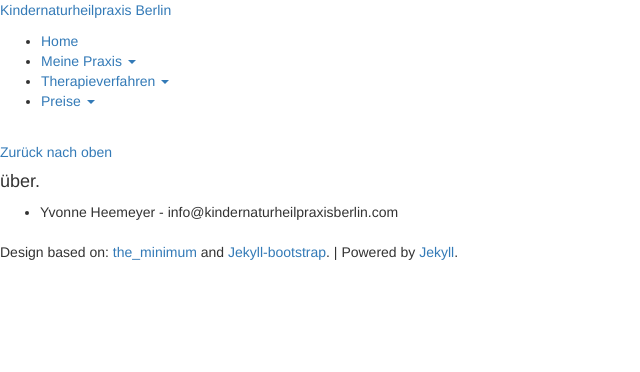
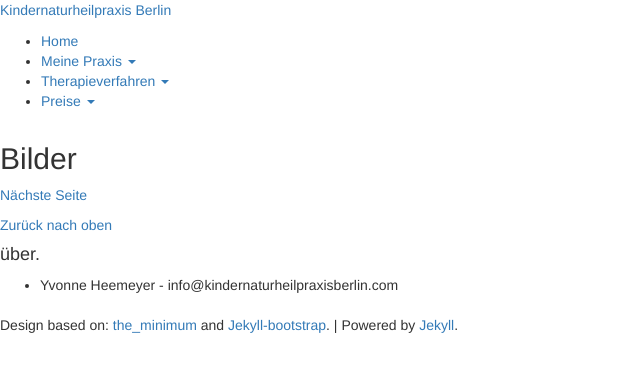
Before and after one commit to heilpraktiker/heilpraktiker.github.io, a Jekyll site: the page built from meine-praxis/bilder/index.md, in a window 1280 px wide. Shown: the top 372 px of the page, without its empty margins (0-640 px from the left). Built offline with Jekyll 4.4.1, drawn with Linux system fonts in a browser that asks for light colours; nearby versions of some CDN libraries; comment, search, counter and statistics services are not loaded.

Commit message:
Updated index.md

```diff
--- a/meine-praxis/bilder/index.md
+++ b/meine-praxis/bilder/index.md
@@ -1,6 +1,12 @@
 ---
 layout: page
-title: "Index"
+title: Index
 description: ""
+published: true
 ---
+
 {% include JB/setup %}
+
+## Bilder
+
+[Nächste Seite](/meine-praxis/anfahrt/)
```
